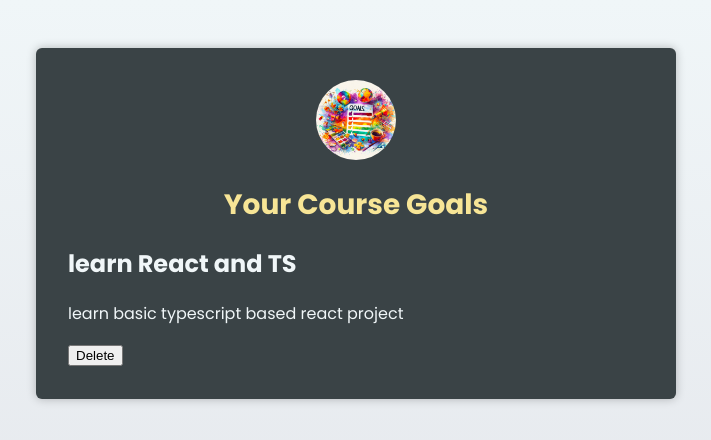
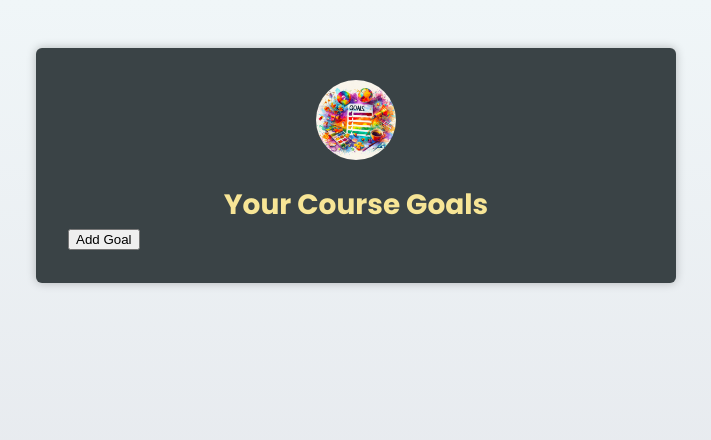
Before and after one commit to Kirushanthi26/course_list_ts, a React (Vite) app in the folder 01 Starting Project/: page / in a window 1280 px wide. Shown: the top 440 px of the page, without its empty margins (284-995 px from the left). Built offline with nearby package versions, Linux system fonts and the light colour scheme; the HTML template or start-up script is replaced by a standard one.

Commit message:
useState and list

```diff
--- a/01 Starting Project/src/App.tsx
+++ b/01 Starting Project/src/App.tsx
@@ -1,16 +1,43 @@
 import CourseGoal from "./components/CourseGoal.tsx";
-import goalsImg from "./assets/goals.jpg"
+import goalsImg from "./assets/goals.jpg";
 import Header from "./components/Header.tsx";
+import { useState } from "react";
+
+interface CourseGoals {
+  title: string;
+  description: string;
+  id: number;
+}
 
 export default function App() {
+  const [goals, setGoals] = useState<CourseGoals[]>([]);
+
+  const addGoalHandler = () => {
+    setGoals((prevState) => {
+      const newCourseGoal: CourseGoals = {
+        id: Math.random(),
+        title: "learn React js",
+        description: "learn React js with ts, as soon as possible",
+      };
+      return [...prevState, newCourseGoal];
+    });
+  };
+
   return (
     <main>
-      <Header image={{src:goalsImg, alt:"header goal img"}}>
+      <Header image={{ src: goalsImg, alt: "header goal img" }}>
         <h1>Your Course Goals</h1>
       </Header>
-      <CourseGoal title="learn React and TS">
-        <p>learn basic typescript based react project</p>
-      </CourseGoal>
+      <button onClick={addGoalHandler}>Add Goal</button>
+      <ul>
+        {goals.map((goal) => (
+          <li key={goal.id}>
+            <CourseGoal title={goal.title}>
+              <p>{goal.description}</p>
+            </CourseGoal>
+          </li>
+        ))}
+      </ul>
     </main>
   );
 }
```
